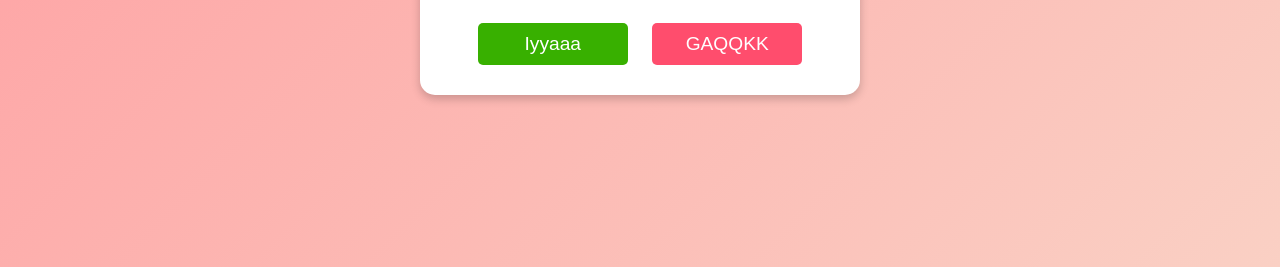
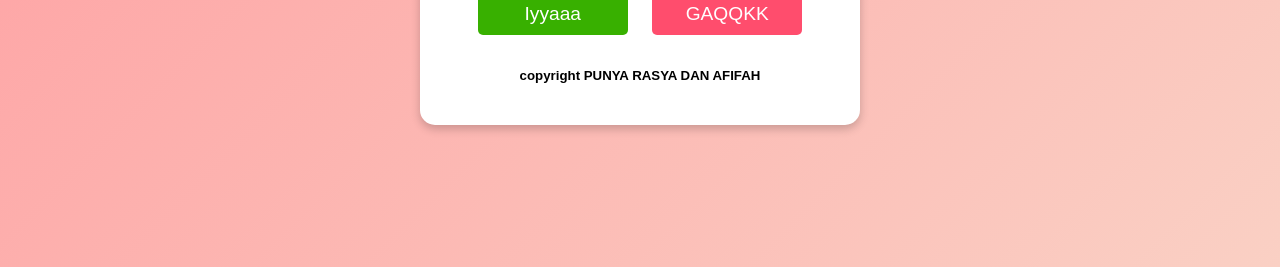
Before and after one commit to MuhammadRasyaAsySyifa/lovee, a plain HTML site: page index.html in a window 1280 px wide. Shown: the part 533-800 px from the top of the page. Drawn offline with Linux system fonts and the light colour scheme.

Commit message:
Update index.html

```diff
--- a/index.html
+++ b/index.html
@@ -152,6 +152,7 @@
       <button id="like-btn">Iyyaaa</button>
       <button id="dislike-btn">GAQQKK</button>
     </div>
+    <h5>copyright PUNYA RASYA DAN AFIFAH</h5>
   </div>
 
   <!-- Modal untuk GIF dan Teks -->
```
